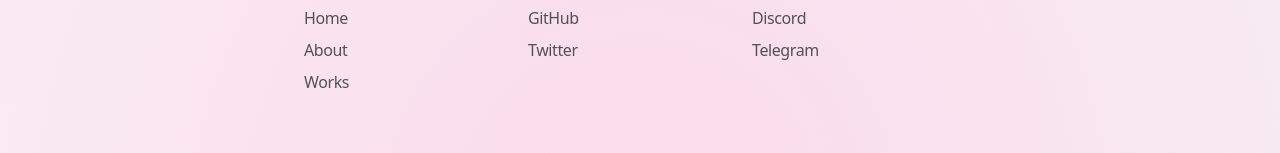
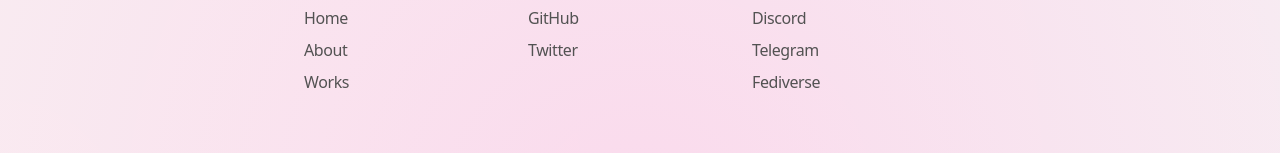
Before and after one commit to angeloanan/angeloanan.xyz, a Next.js app: page / in a window 1280 px wide. Shown: the part 1532-1685 px from the top of the page. Built offline with nearby package versions, Linux system fonts and the light colour scheme; no server answers.

Commit message:
feat: fediverse

```diff
--- a/src/components/Footer/MainFooter.tsx
+++ b/src/components/Footer/MainFooter.tsx
@@ -27,12 +27,14 @@ const timeslotFormatter = (date?: Date) => {
 interface LinkLiProps {
   href: string
   text: string
+  rel?: 'me'
 }
-const LinkLi = ({ href, text }: LinkLiProps) => {
+const LinkLi = ({ href, text, rel }: LinkLiProps) => {
   return (
     <li className='my-2'>
       <Link
         href={href}
+        rel={rel}
         passHref
         className='decoration-fuchsia-500 decoration-wavy decoration-2 underline-offset-2 transition-all hover:text-neutral-800 hover:underline'
       >
@@ -131,6 +133,7 @@ export const MainFooter = () => {
           <ul className='font-medium tracking-tight text-neutral-600'>
             <LinkLi href='https://discord.com/users/189769721653100546' text='Discord' />
             <LinkLi href='https://t.me/angeloanan' text='Telegram' />
+            <LinkLi href='https://flushed.party/@xy' text='Fediverse' rel='me' />
           </ul>
         </section>
 
```
